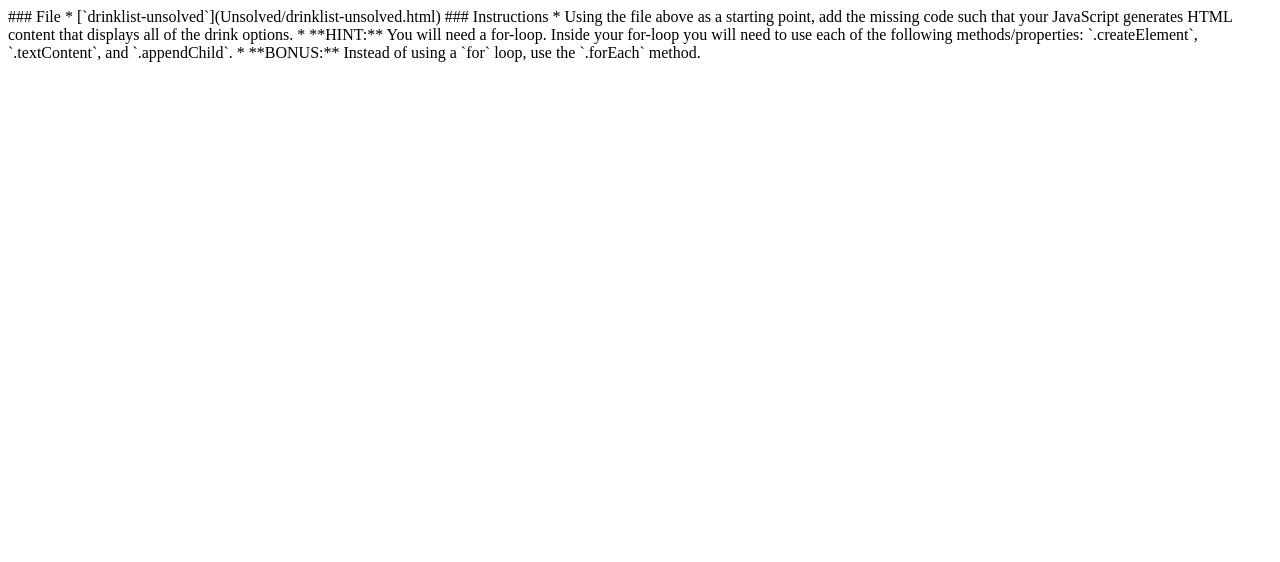
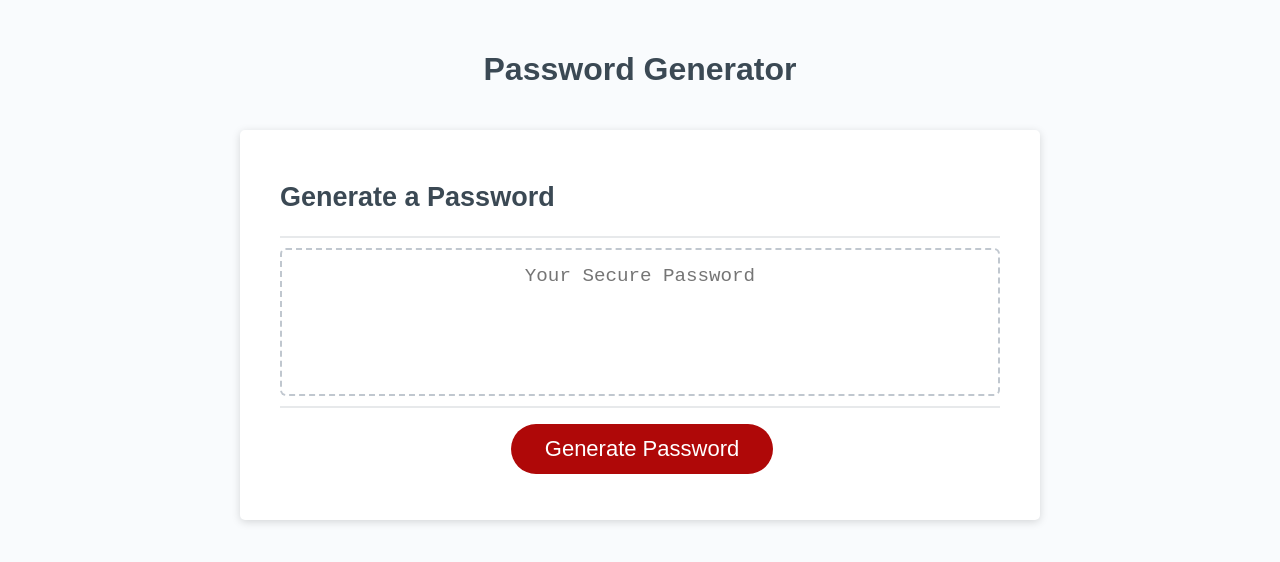
Before and after one commit to chrispicano/randomPasswordGenerator, a plain HTML site: page index.html in a window 1280 px wide. Drawn offline with Linux system fonts and the light colour scheme.

Commit message:
Fixing Break

```diff
--- a/index.html
+++ b/index.html
@@ -1,6 +1,34 @@
-### File
-* [`drinklist-unsolved`](Unsolved/drinklist-unsolved.html)
-### Instructions
-* Using the file above as a starting point, add the missing code such that your JavaScript generates HTML content that displays all of the drink options.
-* **HINT:**  You will need a for-loop. Inside your for-loop you will need to use each of the following methods/properties: `.createElement`, `.textContent`, and `.appendChild`.
-* **BONUS:** Instead of using a `for` loop, use the `.forEach` method.
+<!DOCTYPE html>
+<html lang="en">
+  <head>
+    <meta charset="UTF-8" />
+    <meta name="viewport" content="width=device-width, initial-scale=1.0" />
+    <meta http-equiv="X-UA-Compatible" content="ie=edge" />
+    <title>Password Generator</title>
+    <link rel="stylesheet" href="style.css" />
+  </head>
+  <body>
+    <div class="wrapper">
+      <header>
+        <h1>Password Generator</h1>
+      </header>
+      <div class="card">
+        <div class="card-header">
+          <h2>Generate a Password</h2>
+        </div>
+        <div class="card-body">
+          <textarea
+            readonly
+            id="password"
+            placeholder="Your Secure Password"
+            aria-label="Generated Password"
+          ></textarea>
+        </div>
+        <div class="card-footer">
+          <button id="generate" class="btn">Generate Password</button>
+        </div>
+      </div>
+    </div>
+    <script src="script.js"></script>
+  </body>
+</html>
```
